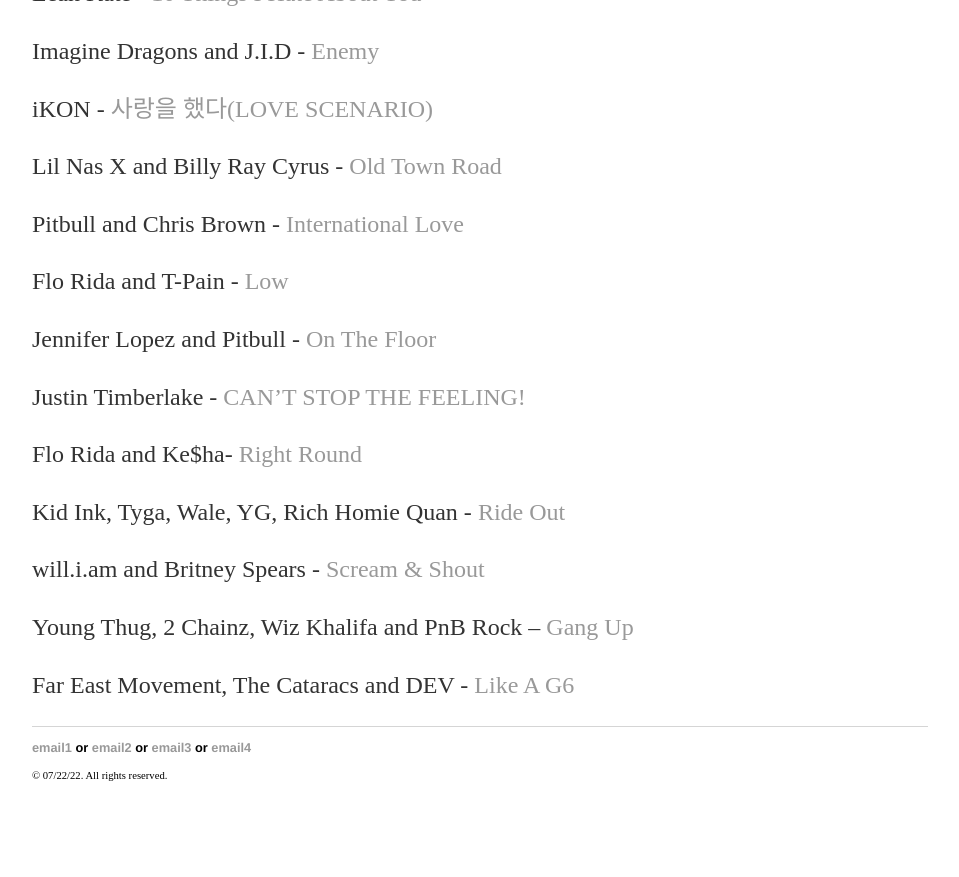
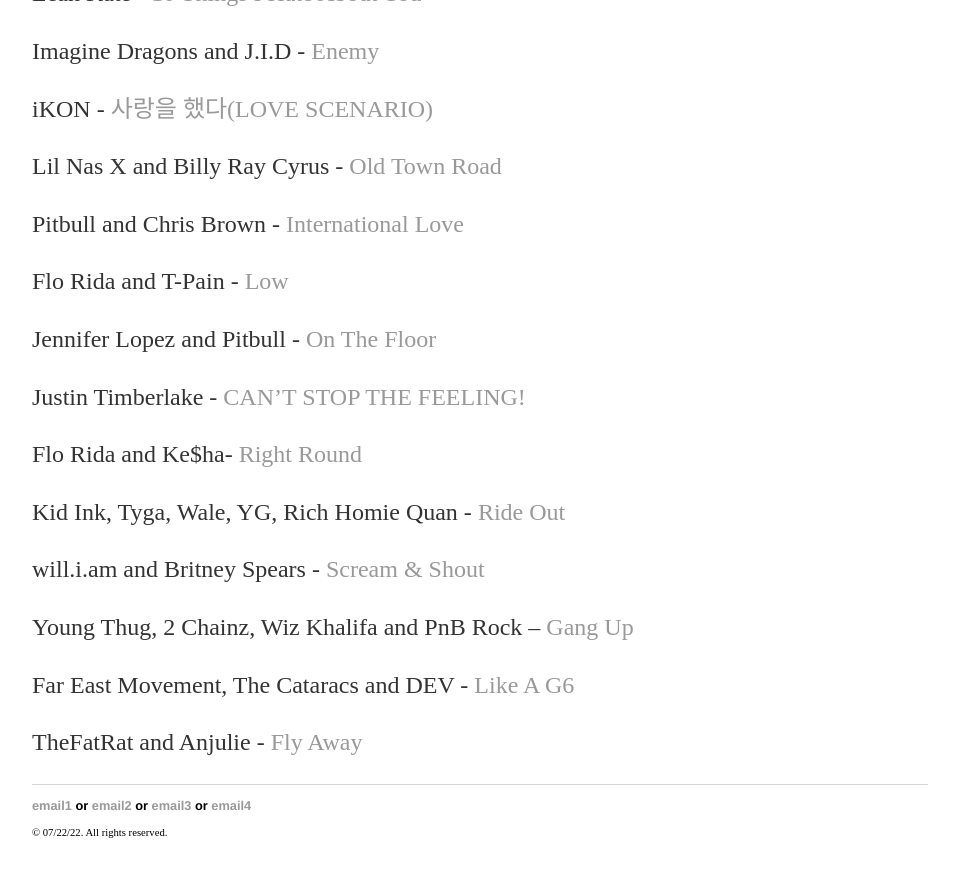
Before and after one commit to yjkweon24/yjkweon24.github.io, a Jekyll site: the page built from _posts/2018-10-23-songs-that-i-love.md, in a window 1280 px wide and 900 px high, scrolled down 21042 px. Shown: the top 877 px of the window, without its empty margins (160-1119 px from the left). Built offline with Jekyll 4.4.1, drawn with Linux system fonts in a browser that asks for light colours; before the commit the page ends 21885 px from its top, so only the background shows below that.

Commit message:
Update 2018-10-23-songs-that-i-love.md

```diff
--- a/_posts/2018-10-23-songs-that-i-love.md
+++ b/_posts/2018-10-23-songs-that-i-love.md
@@ -748,3 +748,5 @@
 Young Thug, 2 Chainz, Wiz Khalifa and PnB Rock – [Gang Up](https://www.youtube.com/watch?v=ZvUBGN4KoP0&list=RDCdXesX6mYUE&index=13)
 
 Far East Movement, The Cataracs and DEV - [Like A G6](https://www.youtube.com/watch?v=w4s6H4ku6ZY&list=RDZvUBGN4KoP0&index=27)
+
+TheFatRat and Anjulie - [Fly Away](https://www.youtube.com/watch?v=cMg8KaMdDYo&ab_channel=TheFatRat)
```
